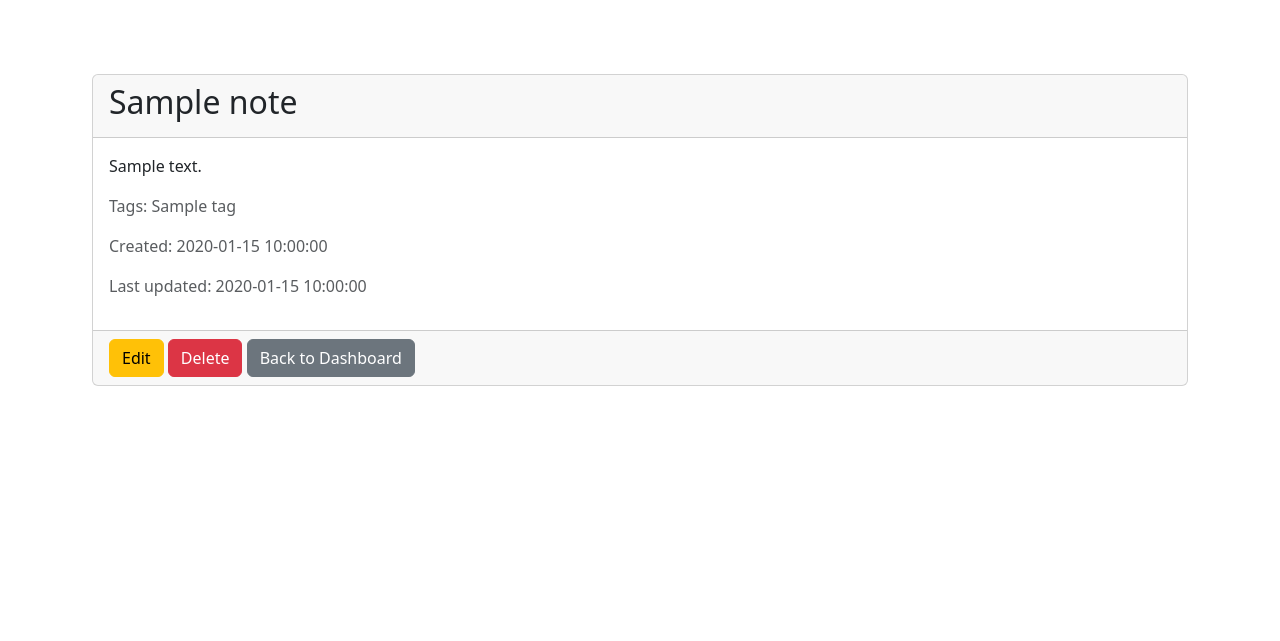
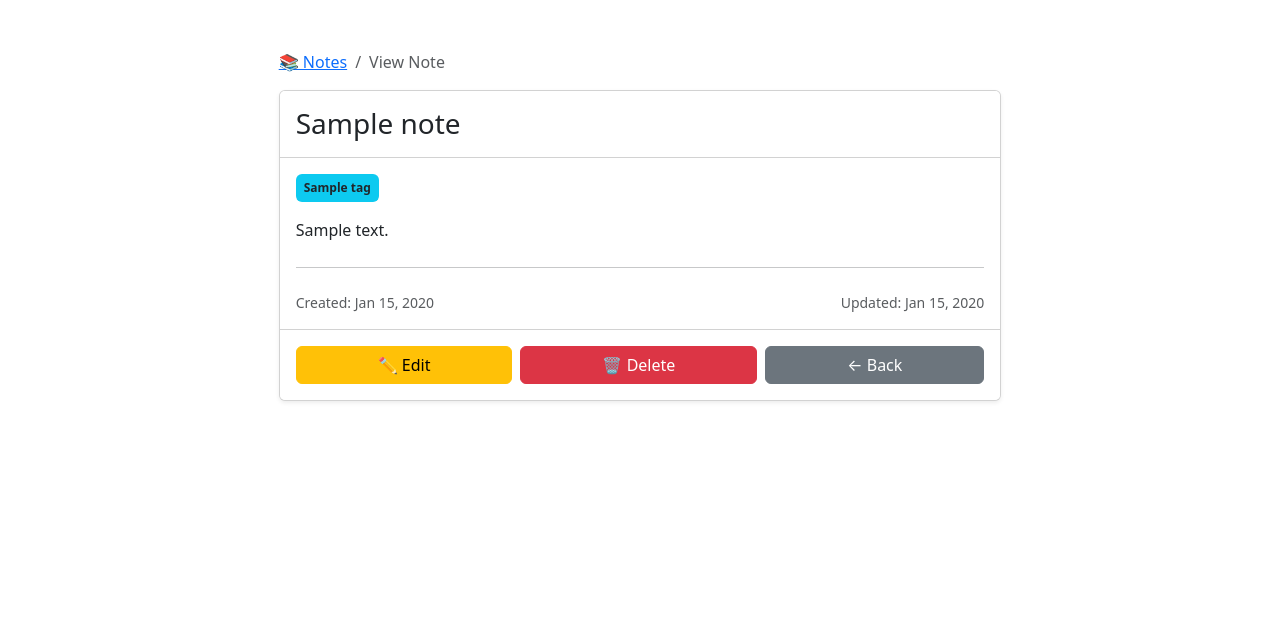
Before and after one commit to Juhi-Kini/NoteApp, a Flask app: template templates/note_view.html in a window 1280 px wide. Shown: the part 56-697 px from the top of the page. Run offline with Flask 3, Linux system fonts and the light colour scheme; the template is opened without the code that fills it: most values are stand-ins (such as "Sample title", 1, 10 or a date in 2020); some libraries are stand-ins or nearby versions.

Commit message:
Refactor note view template for better layout

```diff
--- a/templates/note_view.html
+++ b/templates/note_view.html
@@ -1,25 +1,88 @@
 {% extends 'base.html' %}
+
 {% block content %}
-<div class="container mt-5">
-  <div class="card">
-    <div class="card-header">
-      <h2>{{ note['title'] }}</h2>
-    </div>
-    <div class="card-body">
-        <p class="card-text">{{ note['content']|safe }}</p>
-      {% if note['tags'] %}
-      <p class="text-muted">Tags: {{ note['tags']|join(', ') }}</p>
-      {% endif %}
-      <p class="text-muted">Created: {{ note['created_at'] }}</p>
-      <p class="text-muted">Last updated: {{ note['updated_at'] }}</p>
-    </div>
-    <div class="card-footer">
-      <a href="/note/{{ note['_id'] }}/edit" class="btn btn-warning">Edit</a>
-      <form action="/note/{{ note['_id'] }}/delete" method="POST" style="display:inline;">
-        <button type="submit" class="btn btn-danger">Delete</button>
-      </form>
-      <a href="/dashboard" class="btn btn-secondary">Back to Dashboard</a>
+<div class="container mt-2 mt-md-4">
+  <div class="row justify-content-center">
+    <div class="col-12 col-md-10 col-lg-8">
+      <nav aria-label="breadcrumb" class="mb-3">
+        <ol class="breadcrumb small">
+          <li class="breadcrumb-item"><a href="/dashboard">📚 Notes</a></li>
+          <li class="breadcrumb-item active" aria-current="page">View Note</li>
+        </ol>
+      </nav>
+
+      <div class="card shadow-sm">
+        <div class="card-header bg-white py-3">
+          <h1 class="h3 mb-0">{{ note['title'] }}</h1>
+        </div>
+
+        <div class="card-body">
+          {% if note['tags'] and note['tags']|length > 0 %}
+          <div class="mb-3">
+            {% for tag in note['tags'] %}
+              <span class="badge bg-info text-dark me-1 p-2">{{ tag }}</span>
+            {% endfor %}
+          </div>
+          {% endif %}
+
+          <div class="note-content">
+            {{ note['content']|safe }}
+          </div>
+
+          <hr class="my-4">
+
+          <div class="text-muted small">
+            <div class="row">
+              <div class="col-6">Created: {{ note['created_at'].strftime('%b %d, %Y') if note['created_at'] else 'Unknown' }}</div>
+              <div class="col-6 text-end">Updated: {{ note['updated_at'].strftime('%b %d, %Y') if note['updated_at'] else 'Unknown' }}</div>
+            </div>
+          </div>
+        </div>
+
+        <div class="card-footer bg-white py-3">
+          <div class="d-flex flex-column flex-sm-row gap-2">
+            <a href="/note/{{ note['_id'] }}/edit" class="btn btn-warning flex-fill">✏️ Edit</a>
+            <form action="/note/{{ note['_id'] }}/delete" method="POST" class="flex-fill">
+              <button type="submit" class="btn btn-danger w-100" onclick="return confirm('Delete this note?')">🗑️ Delete</button>
+            </form>
+            <a href="/dashboard" class="btn btn-secondary flex-fill">← Back</a>
+          </div>
+        </div>
+      </div>
     </div>
   </div>
 </div>
+
+<style>
+  .note-content {
+    font-size: 1rem;
+    line-height: 1.6;
+    word-wrap: break-word;
+    overflow-wrap: break-word;
+  }
+  .note-content img {
+    max-width: 100%;
+    height: auto;
+  }
+  .note-content pre {
+    white-space: pre-wrap;
+    word-wrap: break-word;
+    background: #f8f9fa;
+    padding: 1rem;
+    border-radius: 0.375rem;
+    font-size: 0.9rem;
+  }
+  @media (max-width: 576px) {
+    .note-content {
+      font-size: 0.95rem;
+    }
+    .btn {
+      padding: 0.5rem 0.75rem;
+      font-size: 0.9rem;
+    }
+    .card-body {
+      padding: 1rem;
+    }
+  }
+</style>
 {% endblock %}
```
